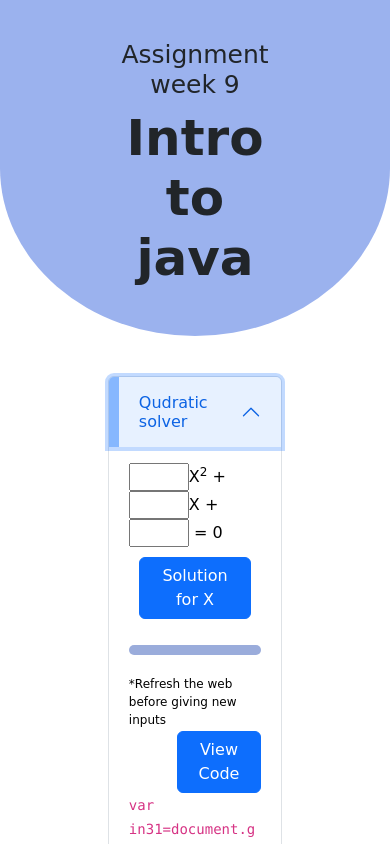
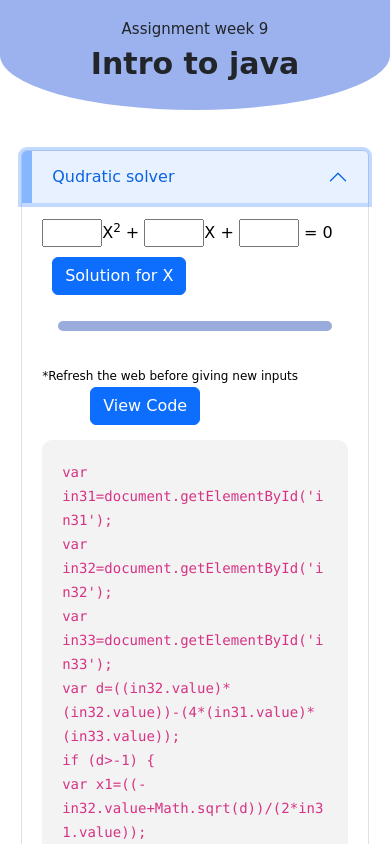
Before and after one commit to Huzaifa-314/ssm454, a plain HTML site: page index.html in a window 390 px wide. Both pictures are taken after a click on the button "Qudratic solver". Shown: the top 844 px of the page. Drawn offline with nearby package versions, Linux system fonts and the light colour scheme.

Commit message:
Update style.css

```diff
--- a/style.css
+++ b/style.css
@@ -46,14 +46,9 @@ header{
 	border-left:10px solid black;
 }
 
-.output1{
-	margin:1rem;
-}
+
 .in{
 	width: 60px;
-}
-.output2{
-	margin:1rem;
 }
 .btn3{
 	margin: 10px;
@@ -65,4 +60,48 @@ header{
 	padding-left: 10px;
 	font-size: 20px;
 	font-weight: bold;
+	margin: 1rem;
 }
+.output-code{
+	background-color: #f3f3f3;
+	padding: 20px;
+    border-radius: 10px;
+    margin-top: 15px;
+
+}
+.heading5{
+font-size:30x;
+}
+
+
+
+
+
+
+
+
+
+
+
+
+@media(max-width:600px){
+   .container{
+   width: 100%;
+   }
+  .header-content{
+	text-align: center;
+	padding: 20px;
+}
+.header-content h3{
+	font-size: 15px;
+}
+.header-content h1{
+	font-size: 30px;
+	font-weight: bold;
+}
+.accordion-item{
+	width: 95%;
+	margin: auto;
+	margin-bottom: 10px;
+}
+}
```
